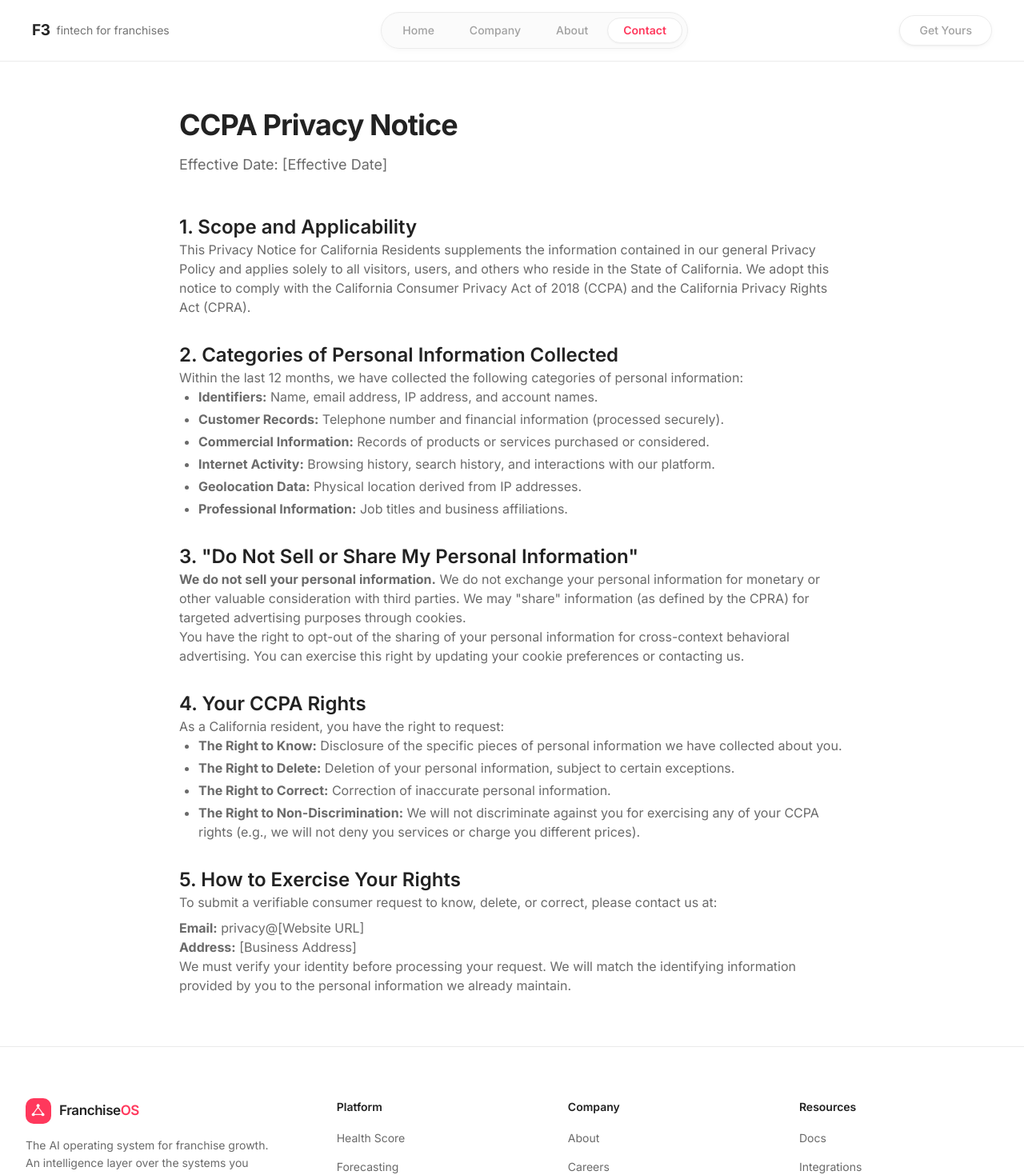
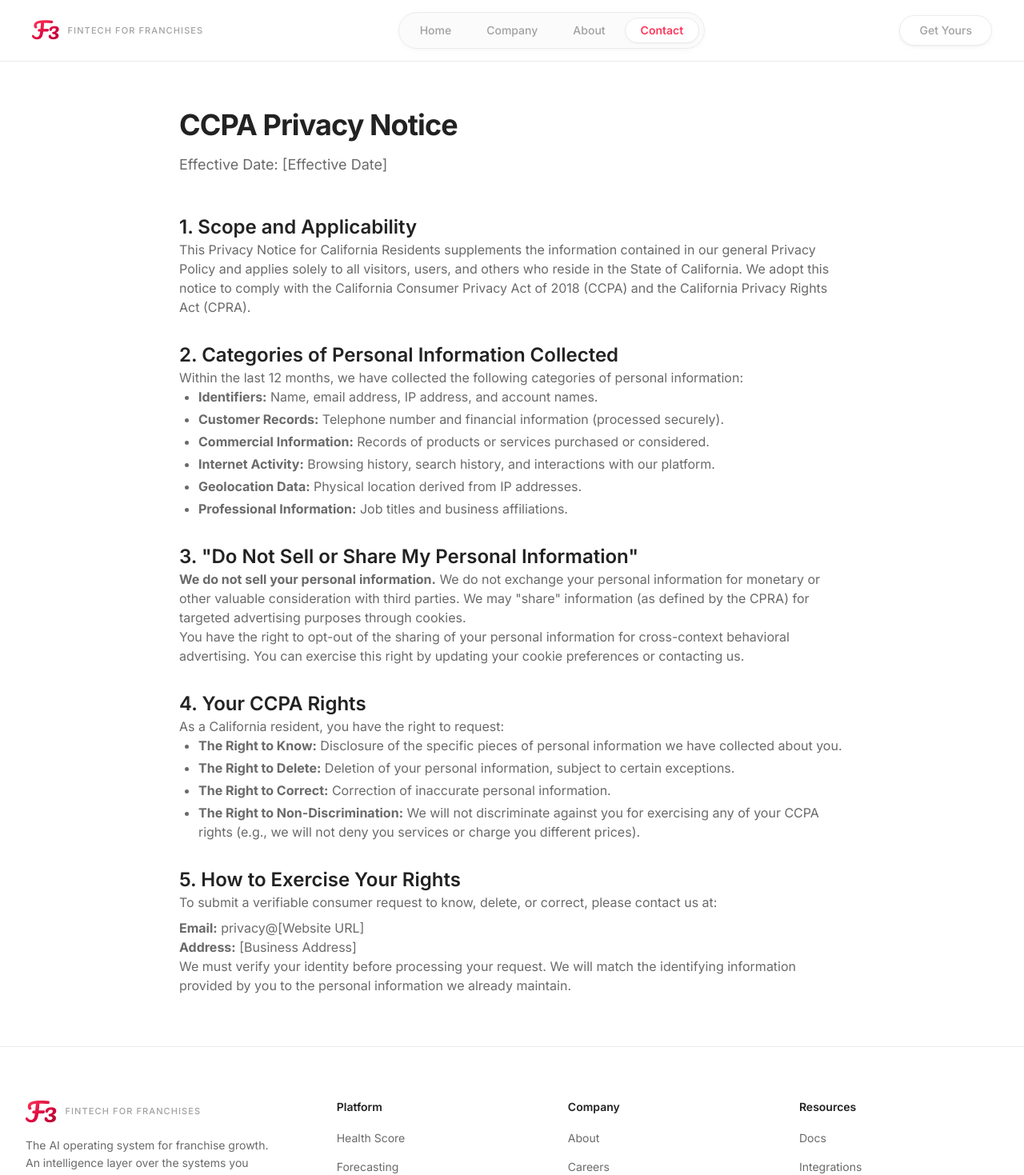
Before and after one commit to DallasF3/F3-Fintech-for-Franchises, a Next.js app in the folder apps/frontend/: page /ccpa in a window 1280 px wide. Shown: the top 1469 px of the page at 80% size. Built offline with nearby package versions, Linux system fonts and the light colour scheme.

Commit message:
feat: stylish Pacifico cursive gradient logo on navbar and footer

```diff
--- a/apps/frontend/src/app/layout.tsx
+++ b/apps/frontend/src/app/layout.tsx
@@ -1,10 +1,16 @@
 import type { Metadata } from "next";
-import { Inter } from "next/font/google";
+import { Inter, Pacifico } from "next/font/google";
 import "./globals.css";
 
 const inter = Inter({
   variable: "--font-inter",
   subsets: ["latin"],
+});
+
+const pacifico = Pacifico({
+  variable: "--font-pacifico",
+  subsets: ["latin"],
+  weight: "400",
 });
 
 export const metadata: Metadata = {
@@ -19,7 +25,7 @@ export default function RootLayout({
   children: React.ReactNode;
 }>) {
   return (
-    <html lang="en" className={`${inter.variable} h-full antialiased`}>
+    <html lang="en" className={`${inter.variable} ${pacifico.variable} h-full antialiased`}>
       <body className="min-h-full flex flex-col bg-canvas text-ink">
         {children}
       </body>
--- a/apps/frontend/src/components/landing/Footer.tsx
+++ b/apps/frontend/src/components/landing/Footer.tsx
@@ -1,5 +1,4 @@
 import Link from "next/link";
-import { Logo } from "./Logo";
 
 const COLUMNS = [
   {
@@ -38,10 +37,15 @@ export function Footer() {
       <div className="mx-auto max-w-7xl px-5 py-16 sm:px-8">
         <div className="grid gap-10 lg:grid-cols-[1.4fr_repeat(3,1fr)]">
           <div>
-            <Link href="/" className="flex items-center gap-2.5">
-              <Logo />
-              <span className="text-[17px] font-semibold tracking-tight text-ink">
-                Franchise<span className="text-rausch">OS</span>
+            <Link href="/" className="flex items-center gap-2.5 hover:opacity-90 transition-opacity">
+              <span
+                className="text-[32px] leading-none bg-gradient-to-br from-[#ff385c] via-[#e00b41] to-[#b30033] bg-clip-text text-transparent"
+                style={{ fontFamily: "var(--font-pacifico)" }}
+              >
+                F3
+              </span>
+              <span className="text-[11px] font-medium tracking-widest text-neutral-400 uppercase">
+                fintech for franchises
               </span>
             </Link>
             <p className="mt-4 max-w-xs text-[14px] leading-[1.6] text-muted">
--- a/apps/frontend/src/components/landing/Navbar.tsx
+++ b/apps/frontend/src/components/landing/Navbar.tsx
@@ -74,9 +74,16 @@ export function Navbar() {
       <nav className="mx-auto flex h-[76px] max-w-7xl items-center justify-between px-6 sm:px-10">
 
         {/* Left Section: Brand Logo and Title */}
-        <Link href="/" className="flex items-center gap-2 hover:opacity-90 transition-opacity">
-          <span className="text-[19px] font-bold tracking-tight text-neutral-800 font-sans">F3</span>
-          <span className="text-sm text-neutral-500">fintech for franchises</span>
+        <Link href="/" className="flex items-center gap-2.5 hover:opacity-90 transition-opacity">
+          <span
+            className="text-[28px] leading-none bg-gradient-to-br from-[#ff385c] via-[#e00b41] to-[#b30033] bg-clip-text text-transparent"
+            style={{ fontFamily: "var(--font-pacifico)" }}
+          >
+            F3
+          </span>
+          <span className="text-[11px] font-medium tracking-widest text-neutral-400 uppercase hidden sm:block">
+            fintech for franchises
+          </span>
         </Link>
 
         {/* Middle Section: The Navigation Capsule */}
```
